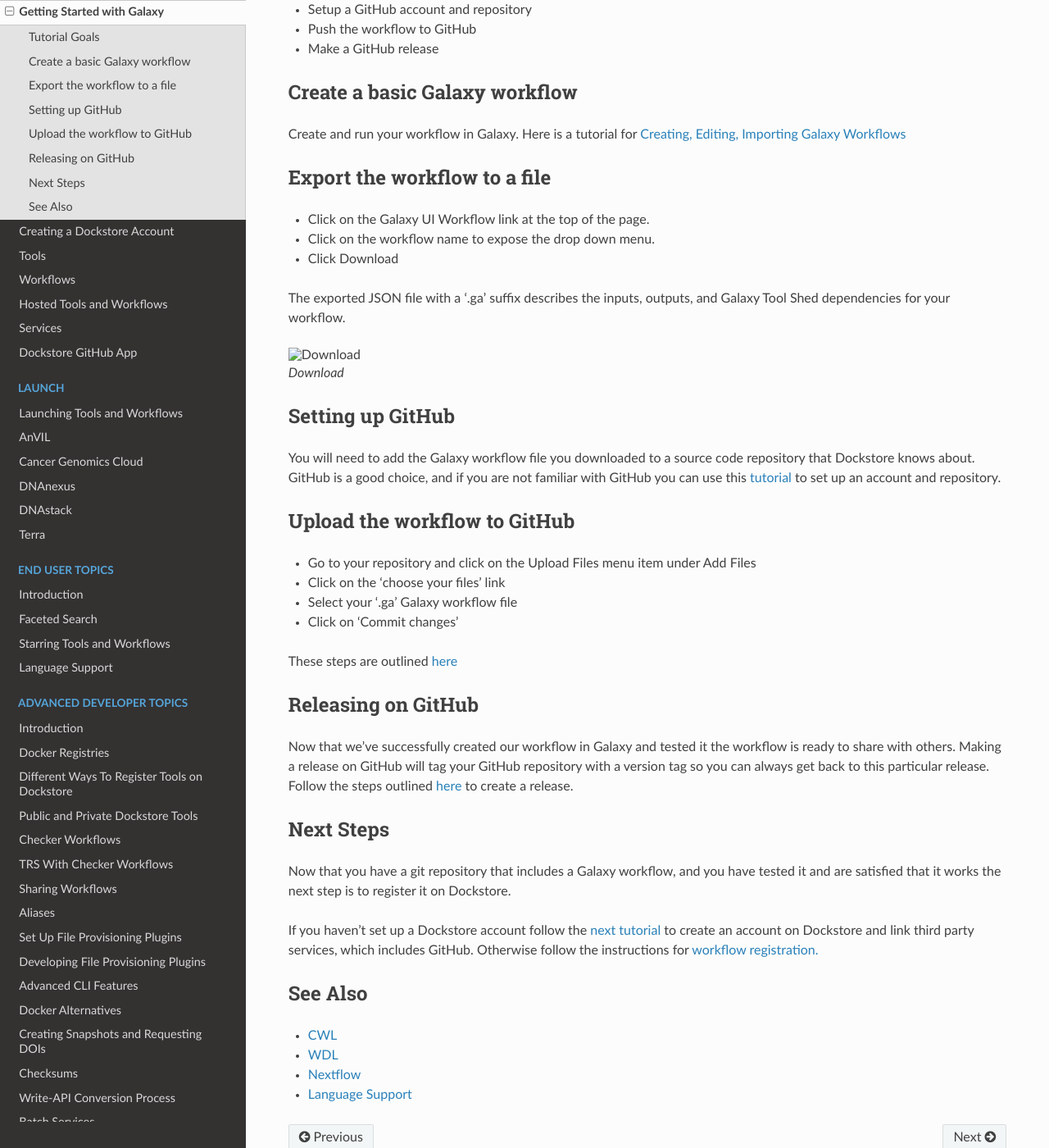
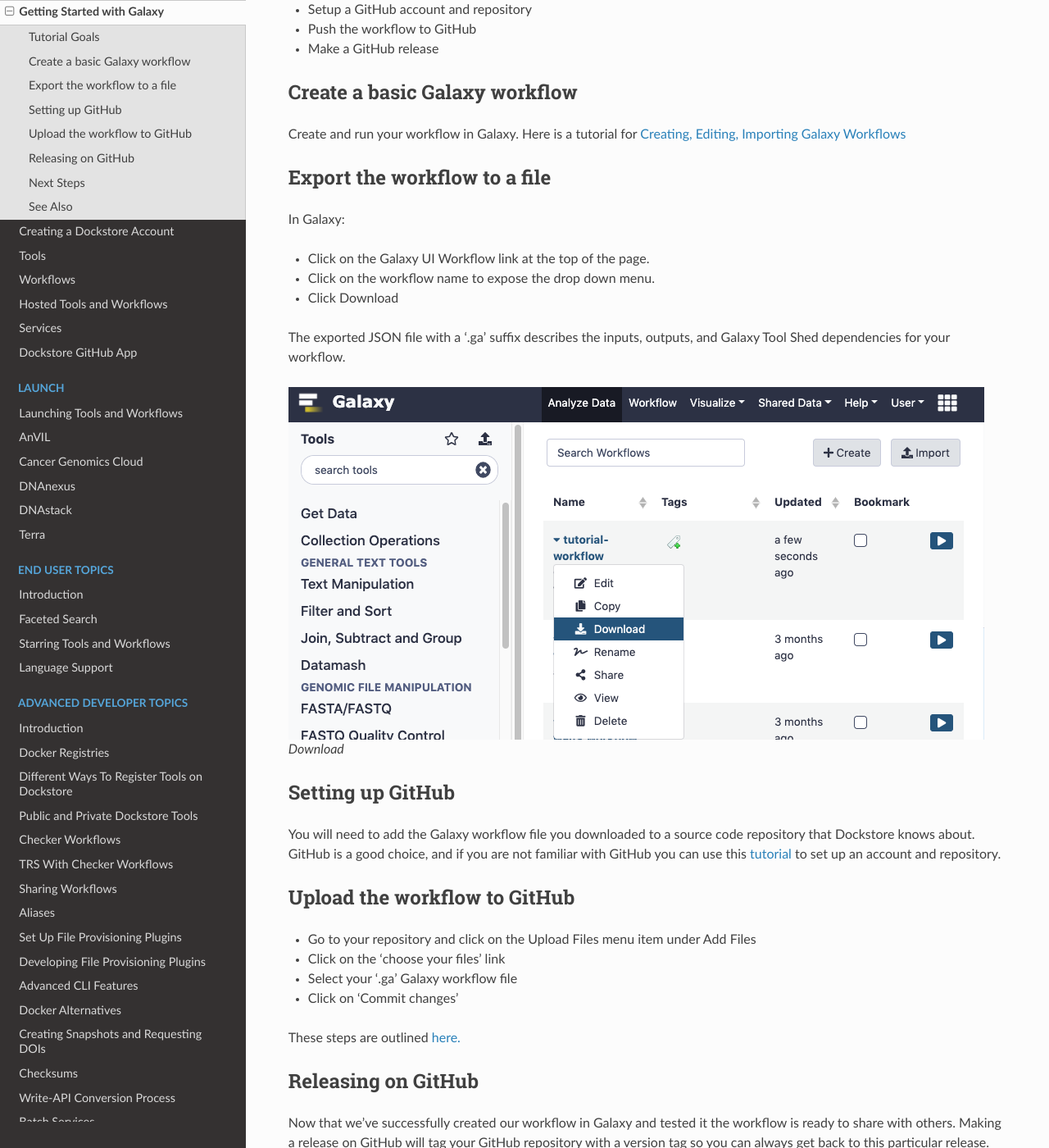
Before and after one commit to dockstore/dockstore-documentation, a Sphinx documentation site: the page built from docs/getting-started/getting-started-with-galaxy.rst, in a window 1280 px wide and 1400 px high, scrolled down 288 px. Shown: the whole window at 82% size. Built offline with Sphinx 7.4.7 and the Read the Docs theme 2.0.0, drawn with Linux system fonts in a browser that asks for light colours.

```diff
--- a/docs/getting-started/dockstore-workflows.rst
+++ b/docs/getting-started/dockstore-workflows.rst
@@ -53,7 +53,7 @@ below:
 +------------------------+------------------------------------------+-----------------------------------------------+
 
 \* There are tools that make up Galaxy workflows from the Galaxy toolbox or ToolShed.
-Dockstore does not support registration of these yet.
+Dockstore does not support registration of these tools.
 
 Register Your Workflow in Dockstore
 -----------------------------------
--- a/docs/getting-started/getting-started-with-galaxy.rst
+++ b/docs/getting-started/getting-started-with-galaxy.rst
@@ -19,6 +19,8 @@ Create and run your workflow in Galaxy. Here  is a tutorial for `Creating, Editi
 
 Export the workflow to a file
 -----------------------------
+
+In Galaxy:
 
 - Click on the Galaxy UI Workflow link at the top of the page.
 - Click on the workflow name to expose the drop down menu.
@@ -50,7 +52,7 @@ Upload the workflow to GitHub
 - Select your '.ga' Galaxy workflow file
 - Click on 'Commit changes'
 
-These steps are outlined `here <https://docs.github.com/en/github/managing-files-in-a-repository/adding-a-file-to-a-repository>`__
+These steps are outlined `here. <https://docs.github.com/en/github/managing-files-in-a-repository/adding-a-file-to-a-repository>`__
 
 Releasing on GitHub
 -------------------
```
Also changed, not shown: docs/assets/images/docs/galaxy_download.png (added), docs/assets/images/docs/register_workflow_manual2.png.
